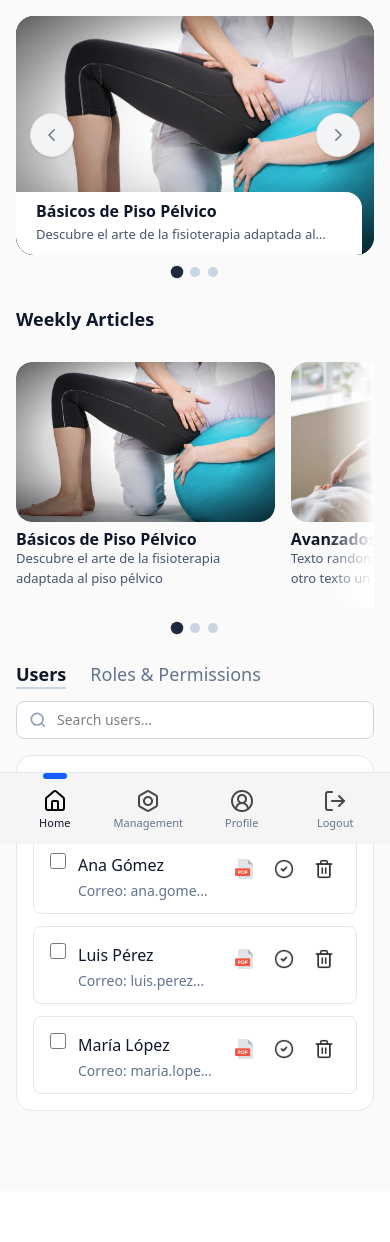
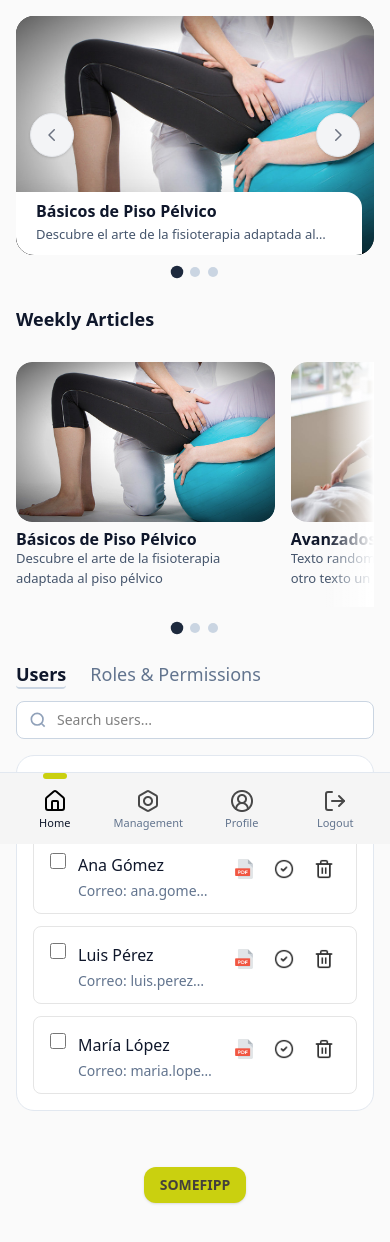
Before and after one commit to EXACTUM-dev/FisioMax, a React (Vite) app in the folder frontend/: page / in a window 390 px wide. Shown: the top 1242 px of the page. Before the commit the page ends 1191 px from the top, so only its background shows below. Built offline with nearby package versions, Linux system fonts and the light colour scheme.

Commit message:
components: button + fix tables

```diff
--- a/frontend/App.jsx
+++ b/frontend/App.jsx
@@ -7,6 +7,7 @@ import React, { useEffect, useMemo, useState } from "react";
 import Carousel from "./src/organisms/carousel";
 import { Title2 } from "./src/atoms/typography";
 import Sidebar from "./src/molecules/sidebar";
+import Button from "./src/atoms/button";
 import DataTable from "./src/organisms/dataTable";
 import DataSwitchContainer from "./src/organisms/dataSwitchContainer";
 import buildUserActionsColumns from "./src/data/tableTemplates/userActionsColumns";
@@ -121,6 +122,12 @@ function App() {
             },
           ]}
         />
+        {/* Brand button at the bottom */}
+        <div className="max-w-[70rem] mx-auto">
+          <div className="flex justify-center py-6">
+            <Button size="sm" label="SOMEFIPP" />
+          </div>
+        </div>
       </main>
     </div>
   );
--- /dev/null
+++ b/frontend/src/atoms/button.jsx
@@ -0,0 +1,85 @@
+/**
+ * Version: 1.2.0
+ * Generic button atom
+ * Reusable, accessible and brand-ready button.
+ * Notes: uses Tailwind and the extended "brand" color (#CAD00F).
+ */
+import React from "react";
+
+/**
+ * Props:
+ * - label?: string (default "SOMEFIPP")
+ * - children?: React.ReactNode (overrides label if present)
+ * - variant?: "brand" | "outline" | "ghost"
+ * - size?: "xs" | "sm" | "md" | "lg" | "xl"  // more compact scale
+ * - fullWidth?: boolean
+ * - type?: "button" | "submit" | "reset"
+ * - disabled?: boolean
+ * - onClick?: () => void
+ * - className?: string
+ * - ariaLabel?: string
+ * - radius?: "sm" | "md" | "lg" | "xl" | "2xl" | "full" (default "xl")
+ */
+export default function Button({
+  label = "SOMEFIPP",
+  children,
+  variant = "brand",
+  size = "md", // default is smaller than before
+  fullWidth = false,
+  type = "button",
+  disabled = false,
+  onClick,
+  className = "",
+  ariaLabel,
+  radius = "xl",
+}) {
+  // Compact size scale (reduced vertical padding)
+  const sizes = {
+    xs: "px-3 py-1.5 text-sm",
+    sm: "px-4 py-2 text-sm",
+    md: "px-5 py-2.5 text-base",
+    lg: "px-6 py-3 text-base",
+    xl: "px-7 py-3.5 text-lg",
+  };
+  const sizeCls = sizes[size] ?? sizes.md;
+
+  const variants = {
+    brand:
+      "bg-brand text-stone-700 hover:brightness-95 focus-visible:ring-brand/60",
+    outline:
+      "bg-transparent text-brand border border-brand hover:bg-brand/10 focus-visible:ring-brand/50",
+    ghost:
+      "bg-transparent text-brand hover:bg-brand/10 focus-visible:ring-brand/40",
+  };
+  const variantCls = variants[variant] ?? variants.brand;
+
+  const radii = {
+    sm: "rounded",
+    md: "rounded-md",
+    lg: "rounded-lg",
+    xl: "rounded-xl",
+    "2xl": "rounded-2xl",
+    full: "rounded-full",
+  };
+  const radiusCls = radii[radius] ?? radii.xl;
+
+  const base =
+    "inline-flex items-center justify-center font-semibold " +
+    "shadow-sm transition-[transform,filter] " +
+    "focus-visible:outline-none focus-visible:ring-2 focus-visible:ring-offset-2 " +
+    "active:translate-y-[1px] disabled:opacity-50 disabled:cursor-not-allowed";
+
+  return (
+    <button
+      type={type}
+      onClick={onClick}
+      disabled={disabled}
+      aria-label={ariaLabel ?? label}
+      className={`${base} ${variantCls} ${radiusCls} ${sizeCls} ${
+        fullWidth ? "w-full" : ""
+      } ${className}`}
+    >
+      {children ?? label}
+    </button>
+  );
+}
--- a/frontend/src/index.css
+++ b/frontend/src/index.css
@@ -1 +1,12 @@
-@import 'tailwindcss'
+@import "tailwindcss";
+@layer utilities {
+  .bg-brand {
+    background-color: #cad00f;
+  }
+  .text-brand {
+    color: #cad00f;
+  }
+  .border-brand {
+    border-color: #cad00f;
+  }
+}
--- /dev/null
+++ b/frontend/src/molecules/searchBar.jsx
@@ -0,0 +1,45 @@
+/**
+ * Version: 0.1.0
+ * Search bar atom
+ * Controlled input with embedded search icon.
+ */
+import React from "react";
+
+/**
+ * Props:
+ * - value: string
+ * - onChange: (value) => void
+ * - placeholder?: string
+ * - className?: string
+ * - inputClassName?: string
+ */
+export default function SearchBar({
+  value = "",
+  onChange,
+  placeholder = "Search...",
+  className = "",
+  inputClassName = "",
+}) {
+  return (
+    <div className={`relative w-full md:w-80 ${className}`}>
+      <input
+        type="text"
+        value={value}
+        onChange={(e) => onChange?.(e.target.value)}
+        placeholder={placeholder}
+        className={`w-full rounded-lg border border-slate-300 bg-white px-10 py-2 text-sm outline-none focus:ring-2 focus:ring-blue-500 ${inputClassName}`}
+      />
+      <svg
+        aria-hidden="true"
+        className="absolute left-3 top-1/2 -translate-y-1/2 h-5 w-5 text-slate-400 pointer-events-none"
+        viewBox="0 0 24 24"
+        fill="none"
+        stroke="currentColor"
+        strokeWidth="2"
+      >
+        <circle cx="11" cy="11" r="7" />
+        <path d="M20 20l-3.5-3.5" />
+      </svg>
+    </div>
+  );
+}
--- a/frontend/src/molecules/sidebar.jsx
+++ b/frontend/src/molecules/sidebar.jsx
@@ -80,9 +80,9 @@ function SidebarLink({ icon, label, open, active, onClick }) {
       {/* Visual indicator for active element */}
       {active &&
         (open ? (
-          <span className="absolute right-2 top-1/2 -translate-y-1/2 h-6 w-1.5 rounded-full bg-blue-600" />
+          <span className="absolute right-2 top-1/2 -translate-y-1/2 h-6 w-1.5 rounded-full bg-brand" />
         ) : (
-          <span className="absolute bottom-1 left-1/2 -translate-x-1/2 h-1 w-6 rounded-full bg-blue-600" />
+          <span className="absolute bottom-1 left-1/2 -translate-x-1/2 h-1 w-6 rounded-full bg-brand" />
         ))}
     </button>
   );
@@ -192,7 +192,7 @@ export default function Sidebar({ current = "home", onNavigate }) {
                 {/* Top indicator for mobile */}
                 <span
                   className={`absolute -top-2 left-1/2 -translate-x-1/2 h-1.5 w-6 rounded-full transition-colors ${
-                    isActive ? "bg-blue-600" : "bg-transparent"
+                    isActive ? "bg-brand" : "bg-transparent"
                   }`}
                 />
                 <button
--- /dev/null
+++ b/frontend/src/molecules/tabsNav.jsx
@@ -0,0 +1,71 @@
+/**
+ * Version: 0.1.0
+ * Horizontal tabs atom
+ * Accessible tablist with keyboard support (Left/Right, Home/End).
+ */
+import React, { useCallback } from "react";
+
+/**
+ * Props:
+ * - items: [{ key: string, label: string }]
+ * - activeKey: string
+ * - onChange: (key) => void
+ * - className?: string
+ * - ariaLabel?: string
+ */
+export default function TabsNav({
+  items = [],
+  activeKey,
+  onChange,
+  className = "",
+  ariaLabel = "Tabs",
+}) {
+  const handleKeyDown = useCallback(
+    (e) => {
+      if (!["ArrowLeft", "ArrowRight", "Home", "End"].includes(e.key)) return;
+      e.preventDefault();
+      const keys = items.map((i) => i.key);
+      const idx = Math.max(0, keys.indexOf(activeKey));
+      let nextIdx = idx;
+      if (e.key === "ArrowRight") nextIdx = (idx + 1) % keys.length;
+      if (e.key === "ArrowLeft")
+        nextIdx = (idx - 1 + keys.length) % keys.length;
+      if (e.key === "Home") nextIdx = 0;
+      if (e.key === "End") nextIdx = Math.max(0, keys.length - 1);
+      const nextKey = keys[nextIdx];
+      if (nextKey && nextKey !== activeKey) onChange?.(nextKey);
+    },
+    [items, activeKey, onChange]
+  );
+
+  return (
+    <div
+      role="tablist"
+      aria-label={ariaLabel}
+      className={`flex items-center gap-6 ${className}`}
+      onKeyDown={handleKeyDown}
+    >
+      {items.map((it) => {
+        const isActive = it.key === activeKey;
+        return (
+          <button
+            key={it.key}
+            role="tab"
+            aria-selected={isActive}
+            aria-controls={`panel-${it.key}`}
+            id={`tab-${it.key}`}
+            type="button"
+            onClick={() => onChange?.(it.key)}
+            className={`text-lg md:text-xl leading-none pb-1 border-b-2 transition-colors outline-none focus-visible:ring-2 focus-visible:ring-blue-500 rounded-sm ${
+              isActive
+                ? "font-semibold text-slate-900 border-slate-300"
+                : "font-medium text-slate-500 border-transparent hover:text-slate-700"
+            }`}
+          >
+            {it.label}
+          </button>
+        );
+      })}
+    </div>
+  );
+}
--- a/frontend/src/organisms/dataSwitchContainer.jsx
+++ b/frontend/src/organisms/dataSwitchContainer.jsx
@@ -1,10 +1,12 @@
 /**
- * Version: 1.0.0
+ * Version: 0.1.0
  * Switchable container with tabs and an optional search bar.
- * Can render generic tables (DataTable) or custom content per view.
+ * Uses TabsNav and SearchBar atoms.
  */
 import React, { useMemo, useState } from "react";
 import DataTable from "./dataTable";
+import TabsNav from "../molecules/tabsNav";
+import SearchBar from "../molecules/searchBar";
 
 export default function DataSwitchContainer({
   views = [], // [{ key, label, type: 'table'|'custom', columns?, rows?, render?, searchPlaceholder?, searchEnabled? }]
@@ -46,54 +48,28 @@ export default function DataSwitchContainer({
     <section className={`max-w-[70rem] mx-auto ${className}`}>
       {/* Header: tabs + search */}
       <div className="flex flex-col md:flex-row md:items-center md:justify-between gap-3 md:gap-4 mb-4">
-        {/* Tabs */}
-        <div className="flex items-center gap-6">
-          {views.map((v) => {
-            const isActive = v.key === activeKey;
-            return (
-              <button
-                key={v.key}
-                type="button"
-                onClick={() => setActiveKey(v.key)}
-                className={`text-lg md:text-xl leading-none pb-1 border-b-2 transition-colors ${
-                  isActive
-                    ? "font-semibold text-slate-900 border-slate-300"
-                    : "font-medium text-slate-500 border-transparent hover:text-slate-700"
-                }`}
-              >
-                {v.label}
-              </button>
-            );
-          })}
-        </div>
-
-        {/* Search bar */}
+        <TabsNav
+          items={views.map((v) => ({ key: v.key, label: v.label }))}
+          activeKey={activeKey}
+          onChange={setActiveKey}
+          ariaLabel="Data views"
+        />
         {searchEnabled && (
-          <div className="relative w-full md:w-80">
-            <input
-              type="text"
-              value={query}
-              onChange={(e) => setQuery(e.target.value)}
-              placeholder={activeView.searchPlaceholder ?? "Search..."}
-              className="w-full rounded-lg border border-slate-300 bg-white px-10 py-2 text-sm outline-none focus:ring-2 focus:ring-blue-500"
-            />
-            <svg
-              aria-hidden="true"
-              className="absolute left-3 top-1/2 -translate-y-1/2 h-5 w-5 text-slate-400 pointer-events-none"
-              viewBox="0 0 24 24"
-              fill="none"
-              stroke="currentColor"
-              strokeWidth="2"
-            >
-              <circle cx="11" cy="11" r="7" />
-              <path d="M20 20l-3.5-3.5" />
-            </svg>
-          </div>
+          <SearchBar
+            value={query}
+            onChange={setQuery}
+            placeholder={activeView.searchPlaceholder ?? "Search..."}
+          />
         )}
       </div>
 
       {/* Body: rounded container */}
-      <div className="rounded-2xl border border-slate-200 bg-white p-4 md:p-6">
+      <div
+        id={`panel-${activeKey}`}
+        role="tabpanel"
+        aria-labelledby={`tab-${activeKey}`}
+        className="rounded-[18px] border border-slate-200 bg-white p-4 md:p-6"
+      >
         {activeView.type === "table" ? (
           <DataTable columns={activeView.columns ?? []} data={filteredRows} />
         ) : typeof activeView.render === "function" ? (
--- a/frontend/src/organisms/dataTable.jsx
+++ b/frontend/src/organisms/dataTable.jsx
@@ -52,7 +52,7 @@ export default function DataTable({ columns = [], data = [] }) {
   return (
     <div className="max-w-[70rem] mx-auto">
       {/* Desktop/Tablet Table View */}
-      <div className="hidden md:block rounded-lg border border-neutral-200 bg-white overflow-hidden">
+      <div className="hidden md:block rounded-[18px] border border-neutral-200 bg-white overflow-hidden">
         <div className="w-full overflow-x-auto">
           <table className="w-full table-fixed">
             {/* Table header */}
--- a/frontend/tailwind.config.js
+++ b/frontend/tailwind.config.js
@@ -2,7 +2,9 @@
 export default {
   content: ["./index.html", "./src/**/*.{js,jsx}"],
   theme: {
-    extend: {},
+    extend: {
+      colors: { brand: "#CAD00F" },
+    },
   },
   plugins: [],
 };
```
